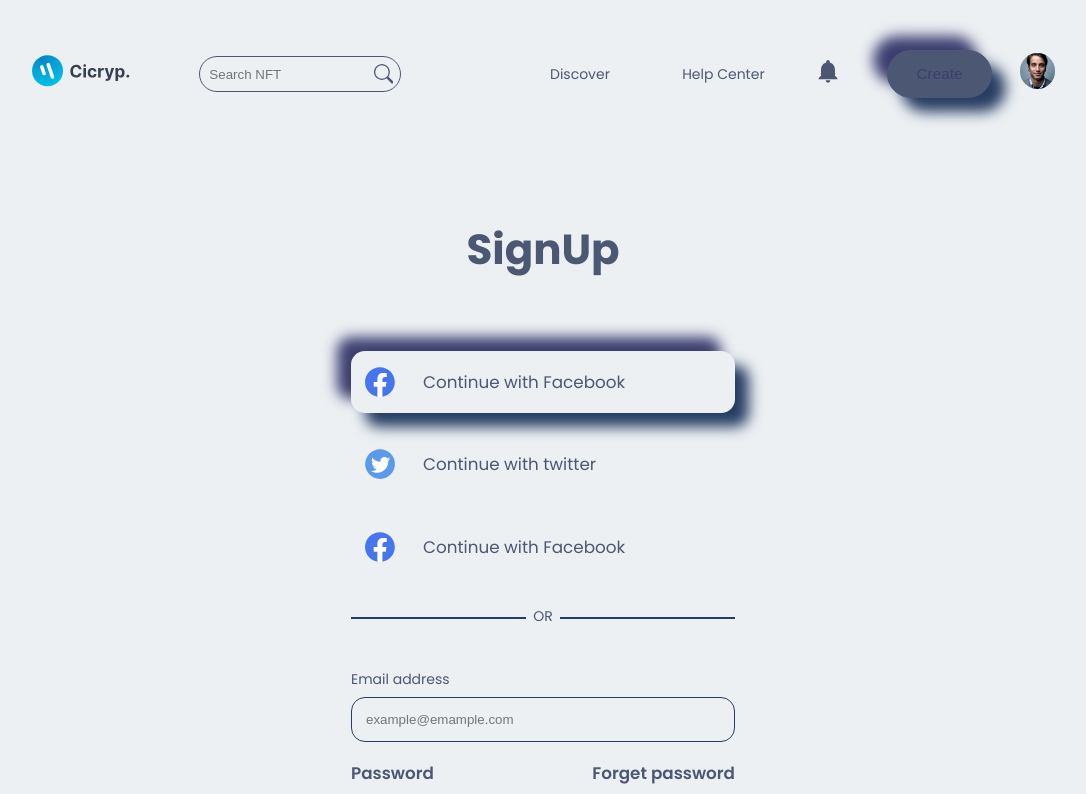
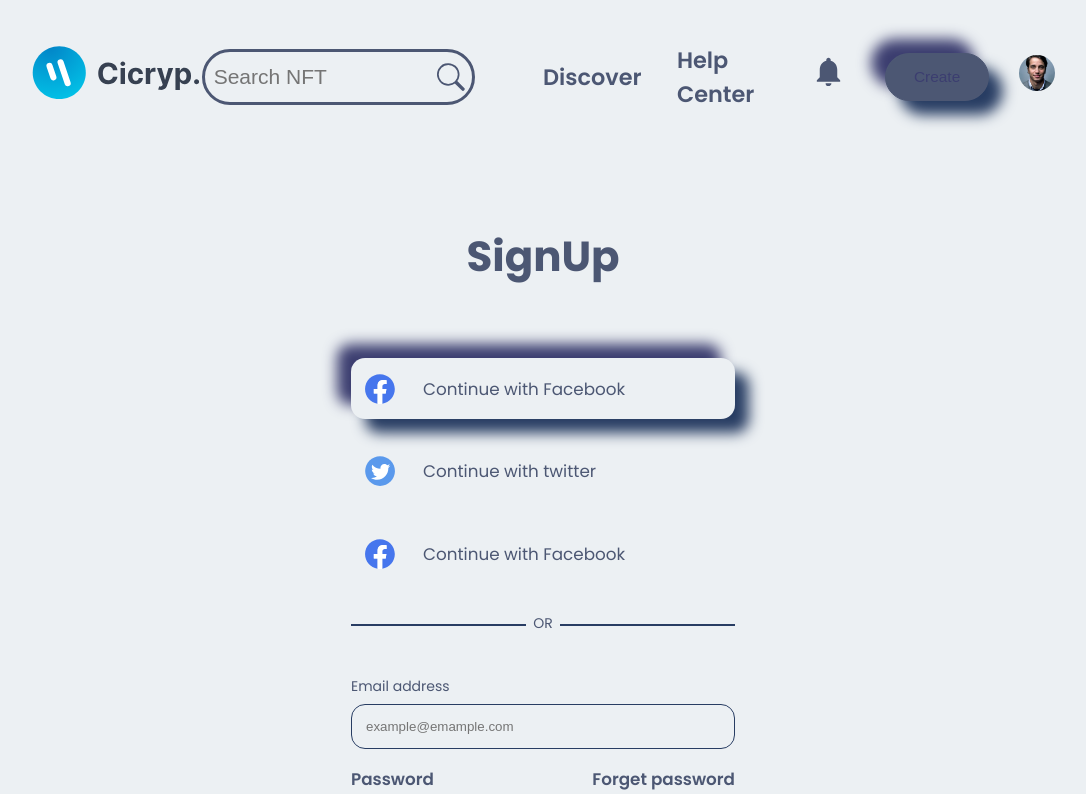
Before and after one commit to lucas150/finalcsi, a Next.js app: page /signUp in a window 1280 px wide. Shown: the top 794 px of the page, without its empty margins (97-1183 px from the left). Built offline with nearby package versions, Linux system fonts and the light colour scheme.

Commit message:
navbar done

```diff
--- a/components/NavBar/NavBar.jsx
+++ b/components/NavBar/NavBar.jsx
@@ -78,8 +78,8 @@ const NavBar = () => {
             <Image
               src={images.logo}
               alt="NFT MARKET PLACE"
-              width={100}
-              height={100}
+              width={200}
+              height={120}
             />
           </div>
           <div className={Style.navbar_container_left_box_input}>
@@ -133,8 +133,8 @@ const NavBar = () => {
               <Image
                 src={images.user1}
                 alt="Profile"
-                width={40}
-                height={40}
+                width={100}
+                height={100}
                 onClick={() => openProfile()}
                 className={Style.navbar_container_right_profile}
               />
--- a/components/NavBar/NavBar.module.css
+++ b/components/NavBar/NavBar.module.css
@@ -8,12 +8,13 @@
 .navbar_container {
   width: 80%;
   margin: 0 auto;
-
+  font-size: 1.6rem;
+  font-weight: 600;
   display: grid;
   grid-template-columns: repeat(2, 1fr);
   align-items: center;
   justify-content: space-between;
-  gap: 1rem;
+  /* gap: 0.5rem; */
 }
 
 .navbar_container_left {
@@ -23,8 +24,9 @@
 }
 
 .navbar_container_left_box_input_box {
-  width: 60%;
-  border: 1px solid var(--icons-color);
+  width: 80%;
+  height: 4rem;
+  border: 3px solid var(--icons-color);
   display: flex;
   align-items: center;
   padding: 0.5rem;
@@ -33,6 +35,7 @@
 
 .navbar_container_left_box_input_box input {
   width: 90%;
+  font-size: 1.5rem;
   border: none;
   outline: none;
   background-color: transparent;
@@ -40,7 +43,7 @@
 
 .search_icon {
   cursor: pointer;
-  font-size: 1.4rem;
+  font-size: 2rem;
 }
 
 /* //-------RIGHT */
@@ -76,10 +79,11 @@
 .navbar_container_right_notify {
   position: relative;
   cursor: pointer;
+  font-size: larger;
 }
 
 .notify {
-  font-size: 2rem;
+  font-size: 2.5rem;
 }
 
 .navbar_container_right_button {
```
